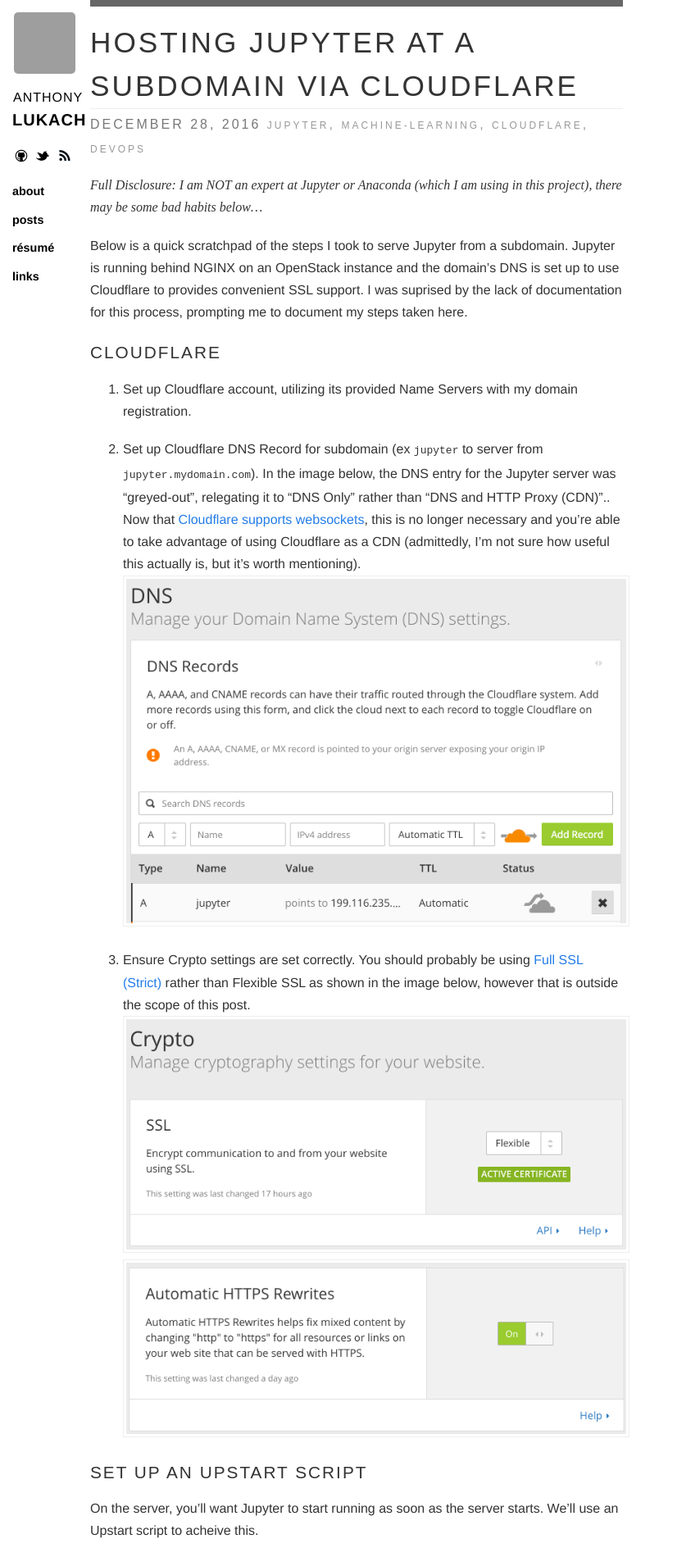
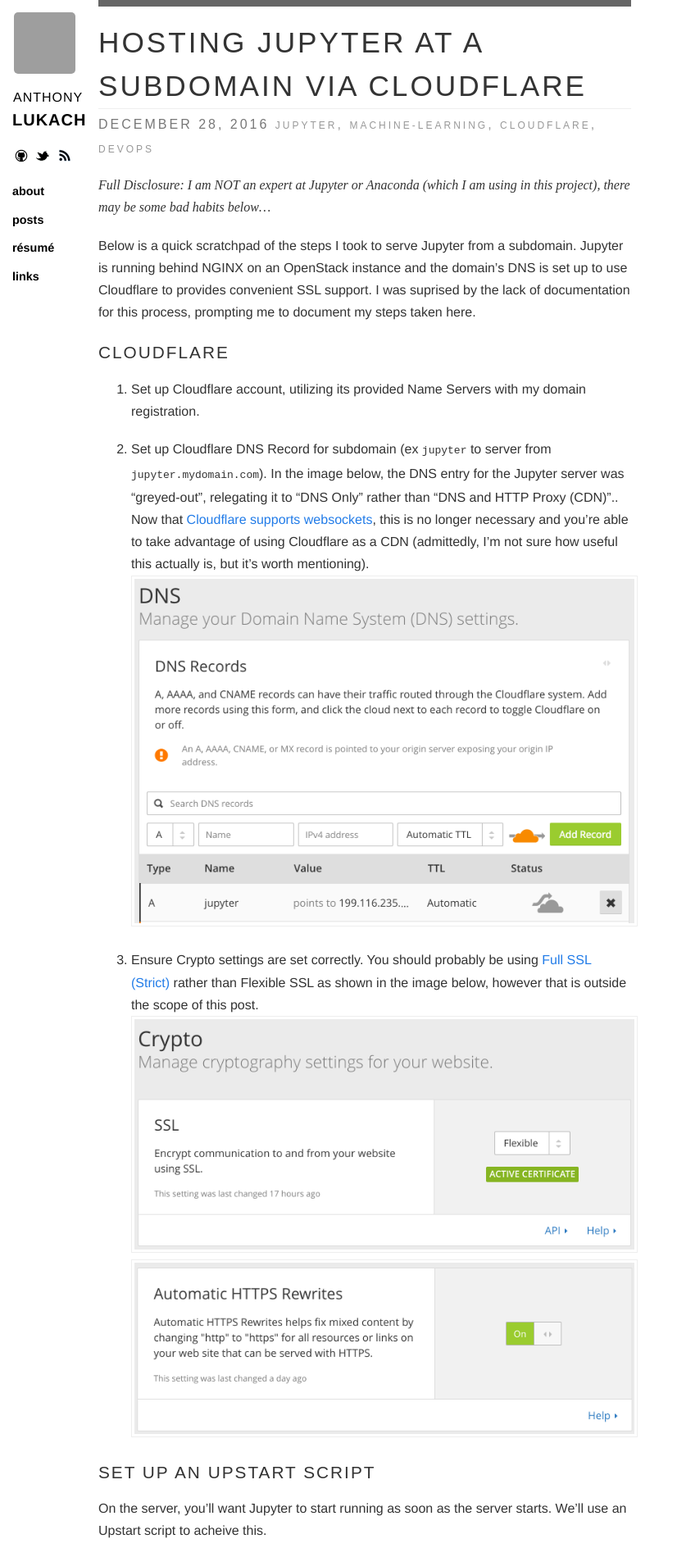
Before and after one commit to alukach/alukach.github.io, a Jekyll site: the page built from index.html, in a window 1280 px wide. Shown: the top 1899 px of the page at 82% size, without its empty margins (0-826 px from the left). Built offline with Jekyll 4.4.1, drawn with Linux system fonts in a browser that asks for light colours; nearby versions of some CDN libraries; the list of posts is cut into pages by our own code; grey boxes are pictures that could not be loaded.

Commit message:
Additional content padding against sidebar

```diff
--- a/css/base.css
+++ b/css/base.css
@@ -74,7 +74,7 @@ hr {
   margin-left: 110px;
   margin-right: 20px;
   margin-bottom: 50px;
- }
+  padding-left: 10px; }
   .content {
     max-width: 650px;
     border-top: 8px solid #666;
--- a/css/mobile.css
+++ b/css/mobile.css
@@ -31,6 +31,7 @@ body {
 .content_area {
   margin: 0;
   font-size: 0.8em;
+  padding-left: 0px; }
 }
 .content {
   margin: 0;
```
